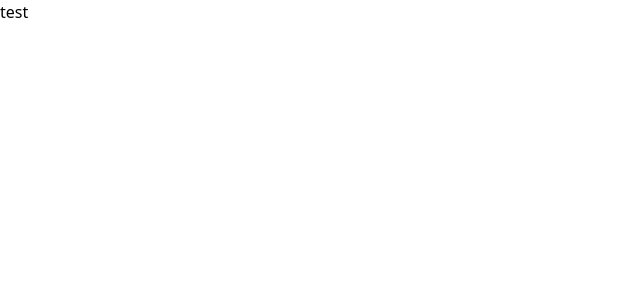
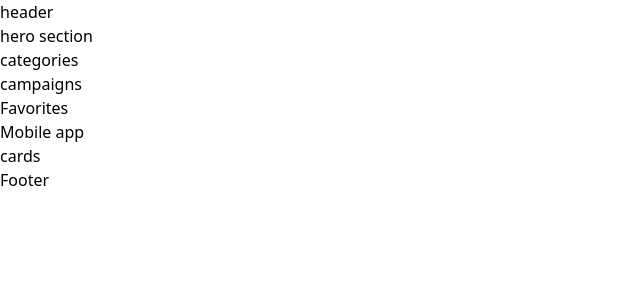
Before and after one commit to myamann/getir.com-react-tailwind, a React (Create React App) app: page / in a window 1280 px wide. Shown: the top 300 px of the page, without its empty margins (0-640 px from the left). Built offline with nearby package versions, Linux system fonts and the light colour scheme.

Commit message:
created blueprint

```diff
--- a/src/App.js
+++ b/src/App.js
@@ -1,9 +1,24 @@
+import Header from "components/Header";
+import HeroSection from "./components/HeroSection";
+import Categories from "./components/Categories";
+import Campaigns from "./components/Campaigns";
+import Favorites from "./components/Favorites";
+import MobileApp from "./components/MobileApp";
+import Cards from "./components/Cards";
+import Footer from "./components/Footer";
 
 function App() {
   return (
-    <div className="App">
-     test
-    </div>
+    <>
+      <Header />
+      <HeroSection />
+      <Categories />
+      <Campaigns />
+      <Favorites />
+      <MobileApp />
+      <Cards />
+      <Footer />
+    </>
   );
 }
 
--- /dev/null
+++ b/src/components/Campaigns.js
@@ -0,0 +1,11 @@
+import React from 'react'
+
+ const Campaigns = () => {
+    return (
+        <div>
+            campaigns
+        </div>
+    )
+}
+
+export default Campaigns;
--- /dev/null
+++ b/src/components/Cards.js
@@ -0,0 +1,11 @@
+import React from 'react'
+
+ const Cards = () => {
+    return (
+        <div>
+            cards
+        </div>
+    )
+}
+
+export default Cards;
--- /dev/null
+++ b/src/components/Categories.js
@@ -0,0 +1,11 @@
+import React from 'react'
+
+ const Categories = () => {
+    return (
+        <div>
+            categories
+        </div>
+    )
+}
+
+export default Categories;
--- /dev/null
+++ b/src/components/Favorites.js
@@ -0,0 +1,11 @@
+import React from 'react'
+
+ const Favorites = () => {
+    return (
+        <div>
+            Favorites
+        </div>
+    )
+}
+
+export default Favorites;
--- /dev/null
+++ b/src/components/Footer.js
@@ -0,0 +1,11 @@
+import React from 'react'
+
+ const Footer = () => {
+    return (
+        <div>
+            Footer
+        </div>
+    )
+}
+
+export default Footer;
--- /dev/null
+++ b/src/components/Header.js
@@ -0,0 +1,11 @@
+import React from 'react'
+
+ const Header = () => {
+    return (
+        <div>
+            header
+        </div>
+    )
+}
+
+export default Header;
--- /dev/null
+++ b/src/components/HeroSection.js
@@ -0,0 +1,11 @@
+import React from 'react'
+
+ const HeroSection = () => {
+    return (
+        <div>
+            hero section
+        </div>
+    )
+}
+
+export default HeroSection;
--- /dev/null
+++ b/src/components/MobileApp.js
@@ -0,0 +1,11 @@
+import React from 'react'
+
+ const MobileApp = () => {
+    return (
+        <div>
+            Mobile app
+        </div>
+    )
+}
+
+export default MobileApp;
```
